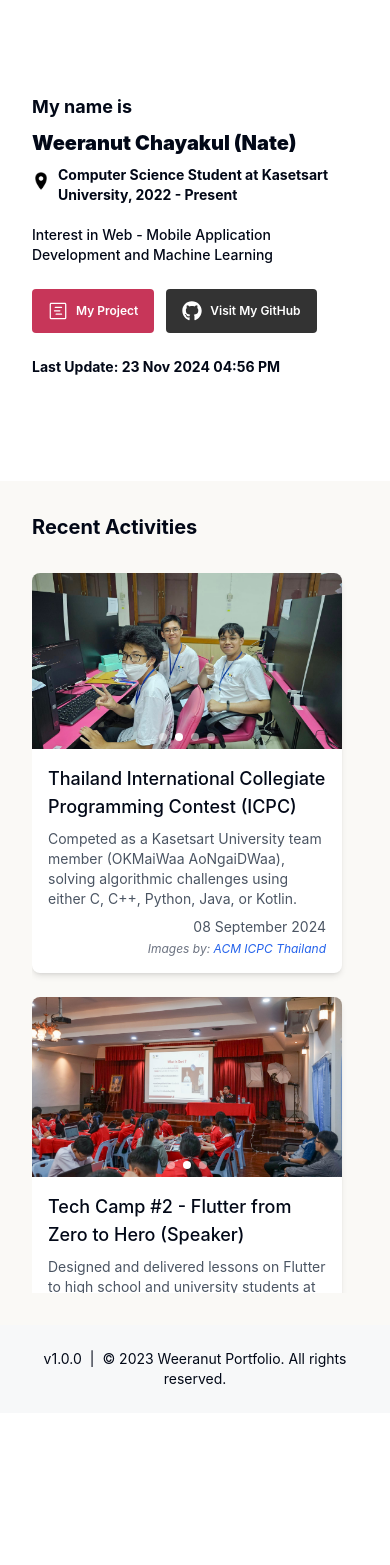
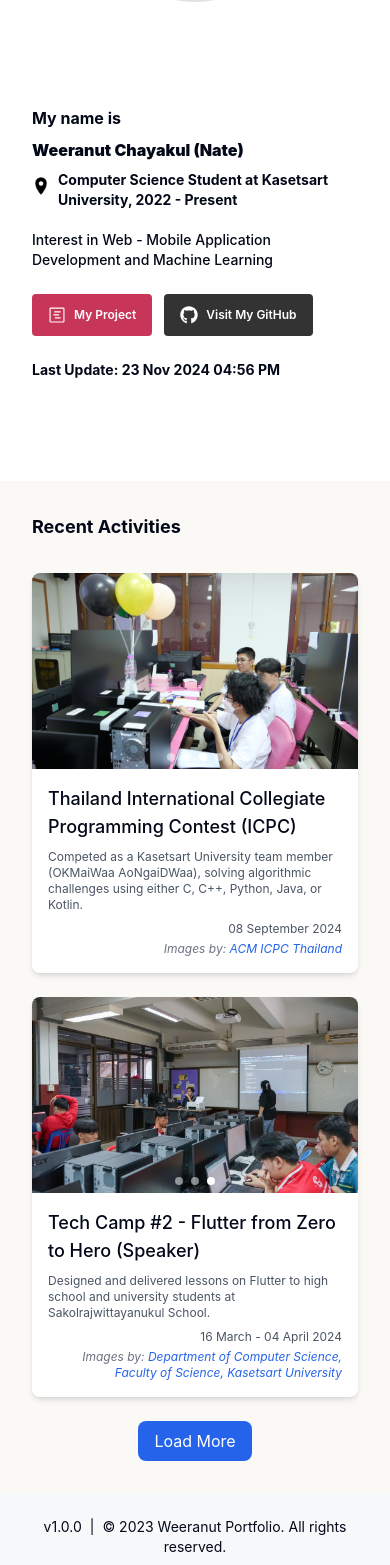
Before and after one commit to WeeranutCK/my-portfolio, a Next.js app: page / in a window 390 px wide. Shown: the part 363-1928 px from the top of the page. Before the commit the page ends 1776 px from the top, so only its background shows below. Built offline with nearby package versions, Linux system fonts and the light colour scheme.

Commit message:
Finish responsive design

```diff
--- a/src/app/_temp/page.tsx
+++ /dev/null
@@ -1,42 +0,0 @@
-"use client";
-
-import { useTheme } from '@/context/ThemeContext';
-import LoadingMiddleware from '@/middleware/LoadingMiddleware';
-import React, { useState } from 'react';
-
-const Page: React.FC = () => {
-  const [isLoading, setIsLoading] = useState(false);
-  const { theme } = useTheme();
-
-  const triggerLoading = () => {
-    setIsLoading(true);
-    setTimeout(() => {
-      setIsLoading(false);
-    }, 3000);
-  };
-
-  return (
-    <LoadingMiddleware isLoading={isLoading}>
-      <div className="flex justify-evenly items-center">
-        <div className={`flex flex-col justify-center items-center p-4 ${
-          theme === 'light' ? '' : 'text-white'
-        }`}>
-          <h1>My Page</h1>
-          <button
-            onClick={triggerLoading}
-            className={`mt-4 px-4 py-2 text-white font-semibold rounded ${
-              theme === 'light'
-                ? 'bg-[#A91D3A] hover:bg-[#C73659]'
-                : 'bg-[#C73659] hover:bg-[#A91D3A]'
-            }`}
-          >
-            Trigger Loading
-          </button>
-        </div>
-        <div className="flex flex-col justify-center items-center">Test</div>
-      </div>
-    </LoadingMiddleware>
-  );
-};
-
-export default Page;
--- a/src/app/layout.tsx
+++ b/src/app/layout.tsx
@@ -3,7 +3,6 @@
 import Footer from "@/components/Footer";
 import Navbar from "@/components/Navbar";
 import { ThemeProvider, useTheme } from "@/context/ThemeContext";
-import LoadingMiddleware from "@/middleware/LoadingMiddleware";
 import React, { useEffect, useState } from "react";
 import "./globals.css";
 
@@ -22,9 +21,7 @@ const ThemedLayout = ({ children }: { children: React.ReactNode }) => {
   return (
     <div className={theme === 'light' ? 'bg-white' : 'bg-[#151515]'}>
       <Navbar />
-      <LoadingMiddleware>
-        <main>{children}</main>
-      </LoadingMiddleware>
+      <main>{children}</main>
       <Footer />
     </div>
   );
--- a/src/app/page.tsx
+++ b/src/app/page.tsx
@@ -6,7 +6,7 @@ import React from 'react';
 
 const Page: React.FC = () => {
   return (
-    <div className="flex flex-col justify-start items-center w-full h-[200svh]">
+    <div className="flex flex-col justify-start items-center w-full min-h-[180svh]">
       <Introduction />
       <Activities />
     </div>
--- a/src/components/Activities.tsx
+++ b/src/components/Activities.tsx
@@ -1,8 +1,9 @@
-"use client";
+'use client';
 
-import { useTheme } from "@/context/ThemeContext";
-import activityData from "@/data/activityData";
-import { useEffect, useState } from "react";
+import { useTheme } from '@/context/ThemeContext';
+import activityData from '@/data/activityData';
+import LoadingMiddleware from "@/middleware/LoadingMiddleware";
+import { useEffect, useState } from 'react';
 
 interface Credit {
   name: string;
@@ -17,8 +18,7 @@ const ImageCarousel = ({ images }: { images: string[] }) => {
     if (!isHovered) {
       const timer = setInterval(() => {
         setCurrentIndex((prev) => (prev + 1) % images.length);
-      }, 3000);
-
+      }, 2000);
       return () => clearInterval(timer);
     }
   }, [images.length, isHovered]);
@@ -68,7 +68,11 @@ const ImageCarousel = ({ images }: { images: string[] }) => {
             stroke="currentColor"
             className="w-6 h-6"
           >
-            <path strokeLinecap="round" strokeLinejoin="round" d="M15.75 19.5L8.25 12l7.5-7.5" />
+            <path
+              strokeLinecap="round"
+              strokeLinejoin="round"
+              d="M15.75 19.5L8.25 12l7.5-7.5"
+            />
           </svg>
         </button>
         <button
@@ -86,7 +90,11 @@ const ImageCarousel = ({ images }: { images: string[] }) => {
             stroke="currentColor"
             className="w-6 h-6"
           >
-            <path strokeLinecap="round" strokeLinejoin="round" d="M8.25 4.5l7.5 7.5-7.5 7.5" />
+            <path
+              strokeLinecap="round"
+              strokeLinejoin="round"
+              d="M8.25 4.5l7.5 7.5-7.5 7.5"
+            />
           </svg>
         </button>
       </div>
@@ -112,18 +120,21 @@ const ImageCredit = ({ credit }: { credit: Credit }) => {
 
   return (
     <div className="flex justify-end mt-auto text-right">
-      <span className={`text-xs italic ${
-        theme === "light" ? "text-gray-500" : "text-gray-400"
-      }`}>
-        Images by: {credit.link ? (
+      <span
+        className={`text-xs italic ${
+          theme === 'light' ? 'text-gray-500' : 'text-gray-400'
+        }`}
+      >
+        Images by:{' '}
+        {credit.link ? (
           <a
             href={credit.link}
             target="_blank"
             rel="noopener noreferrer"
             className={`hover:underline ${
-              theme === "light"
-                ? "text-blue-600 hover:text-blue-700"
-                : "text-blue-400 hover:text-blue-300"
+              theme === 'light'
+                ? 'text-blue-600 hover:text-blue-700'
+                : 'text-blue-400 hover:text-blue-300'
             }`}
           >
             {credit.name}
@@ -138,35 +149,60 @@ const ImageCredit = ({ credit }: { credit: Credit }) => {
 
 const Activities = () => {
   const { theme } = useTheme();
+  const [isLoading, setIsLoading] = useState(false);
+  const [visibleActivities, setVisibleActivities] = useState(2);
+
+  const triggerLoading = () => {
+    setIsLoading(true);
+    setTimeout(() => {
+      loadMoreActivities();
+      setIsLoading(false);
+    }, 10000);
+  };
+
+  const loadMoreActivities = () => {
+    setVisibleActivities((prev) => prev + 2);
+  };
+
   return (
-    <div className={`w-full h-1/2 p-8 md:p-14 ${
-      theme === "light" ? "bg-[#FAF9F6]" : "bg-[#1c1c1c]"
-    }`}>
-      <div className="max-w-[1400px] mx-auto h-full flex flex-col">
-        <div className="text-xl md:text-2xl font-bold mb-8">Recent Activities</div>
-        <div className="flex-1 overflow-y-auto pr-4 custom-scrollbar">
+    <LoadingMiddleware isLoading={isLoading}>
+      <div
+        className={`w-full h-1/2 p-8 md:pt-14 md:px-14 ${
+          theme === 'light' ? 'bg-[#FAF9F6]' : 'bg-[#1c1c1c]'
+        }`}
+      >
+        <div className="max-w-[1400px] mx-auto h-full flex flex-col">
+          <div className="text-lg md:text-xl lg:text-2xl font-bold mb-8">
+            Recent Activities
+          </div>
           <div className="grid grid-cols-1 md:grid-cols-2 gap-6 pb-6">
-            {activityData.map((activity, index) => (
+            {activityData.slice(0, visibleActivities).map((activity, index) => (
               <div
                 key={index}
                 className={`flex flex-col h-[400px] rounded-lg transition-all duration-300 ${
-                  theme === "light"
-                    ? "bg-white shadow-md hover:shadow-lg"
-                    : "bg-[#2d2d2d] shadow-dark hover:shadow-lg"
+                  theme === 'light'
+                    ? 'bg-white shadow-md hover:shadow-lg'
+                    : 'bg-[#2d2d2d] shadow-dark hover:shadow-lg'
                 }`}
               >
                 <ImageCarousel images={activity.images} />
                 <div className="flex flex-col flex-grow p-4">
-                  <h3 className="font-medium text-lg md:text-xl line-clamp-3 md:line-clamp-2 mb-2">{activity.name}</h3>
-                  <p className={`text-sm line-clamp-4 mb-2 ${
-                    theme === "light" ? "text-gray-600" : "text-gray-400"
-                  }`}>
+                  <h3 className="font-medium text-lg md:text-xl line-clamp-3 md:line-clamp-2 mb-2">
+                    {activity.name}
+                  </h3>
+                  <p
+                    className={`text-xs sm:text-sm line-clamp-4 mb-2 ${
+                      theme === 'light' ? 'text-gray-600' : 'text-gray-400'
+                    }`}
+                  >
                     {activity.description}
                   </p>
                   <div className="mt-auto">
-                    <span className={`block text-sm text-right mb-1 ${
-                      theme === "light" ? "text-gray-600" : "text-gray-400"
-                    }`}>
+                    <span
+                      className={`block text-xs sm:text-sm text-right mb-1 ${
+                        theme === 'light' ? 'text-gray-600' : 'text-gray-400'
+                      }`}
+                    >
                       {activity.date}
                     </span>
                     <ImageCredit credit={activity.imageCredit} />
@@ -175,9 +211,17 @@ const Activities = () => {
               </div>
             ))}
           </div>
+          {visibleActivities < activityData.length && (
+            <button
+              onClick={triggerLoading}
+              className="px-4 py-2 mx-auto bg-blue-600 text-white rounded-lg hover:bg-blue-700 transition-colors"
+            >
+              Load More
+            </button>
+          )}
         </div>
       </div>
-    </div>
+    </LoadingMiddleware>
   );
 };
 
--- a/src/components/Introduction.tsx
+++ b/src/components/Introduction.tsx
@@ -11,14 +11,14 @@ export const Introduction: React.FC = () => {
   const { theme } = useTheme();
 
   return (
-    <div className="flex flex-col-reverse px-8 md:px-0 md:flex-row justify-evenly items-center h-1/2 gap-5 md:gap-20 pt-20 md:pt-0">
-      <div className="flex flex-col justify-center items-start gap-2 md:gap-3 font-bold">
-        <div className="text-lg md:text-3xl">My name is</div>
-        <div className="text-xl md:text-5xl font-black">
+    <div className="flex flex-col-reverse px-8 md:px-15 md:flex-row justify-evenly items-center min-h-[100svh] gap-5 md:gap-12 lg:gap-20 pt-20 lg:pt-0">
+      <div className="flex flex-col justify-center items-start gap-2 md:gap-3 font-bold lg:max-w-[50%]">
+        <div className="sm:text-base md:text-lg lg:text-3xl">My name is</div>
+        <div className="sm:text-lg md:text-xl lg:text-3xl font-black">
           Weeranut Chayakul
           <span> (Nate)</span>
         </div>
-        <div className="md:pt-2 text-sm md:text-lg flex items-center gap-2">
+        <div className="lg:pt-2 text-sm lg:text-lg flex items-center gap-2">
           <Image
             src="/location-pin.png"
             alt="location pin"
@@ -33,18 +33,20 @@ export const Introduction: React.FC = () => {
         <div className="font-medium text-sm md:text-base pt-3">
           Interest in Web - Mobile Application Development and Machine Learning
         </div>
-        <div className="flex gap-3 md:gap-5 text-xs md:text-base">
+        <div className="flex gap-3 md:gap-5 text-xs md:text-sm lg:text-lg">
           <button
             onClick={() => {}}
-            className={`mt-4 px-4 py-3 text-white font-semibold rounded flex items-center gap-2 ${
+            className={`mt-4 px-4 py-3 text-white font-semibold rounded flex items-center ${
               theme === 'dark'
                 ? 'bg-[#A91D3A] hover:bg-[#C73659]'
                 : 'bg-[#C73659] hover:bg-[#A91D3A]'
             }`}
           >
-            <GoProjectRoadmap className="text-xl" />
-            <span className="hidden sm:inline">Explore </span>
-            My Project
+            <GoProjectRoadmap className="text-lg md:text-xl" />
+            <div className="pl-2">
+              <span className="hidden sm:inline pr-1">Explore</span>
+              My Project
+            </div>
           </button>
           <Link
             href="https://github.com/weeranutCK"
@@ -59,7 +61,7 @@ export const Introduction: React.FC = () => {
                   : 'bg-[#2b2b2b] hover:bg-[#333333]'
               }`}
             >
-              <FaGithub className="text-xl" />
+              <FaGithub className="text-lg" />
               Visit My GitHub
             </button>
           </Link>
@@ -73,9 +75,9 @@ export const Introduction: React.FC = () => {
           src="/profile-image.jpeg"
           alt="weeranut's profile picture"
           className="rounded-full
-            w-[180px] h-[180px]
-            sm:w-[220px] sm:h-[220px]
-            md:w-[280px] md:h-[280px]
+            w-[200px] h-[200px]
+            sm:w-[190px] sm:h-[190px]
+            md:w-[200px] md:h-[200px]
             lg:w-[350px] lg:h-[350px]
             object-cover"
           width={350}
--- a/src/middleware/LoadingMiddleware.tsx
+++ b/src/middleware/LoadingMiddleware.tsx
@@ -23,7 +23,7 @@ const LoadingMiddleware: React.FC<Props> = ({
 
   const LoadingOverlay = () => (
     <div
-      className="fixed inset-1 flex"
+      className="fixed inset-1 flex backdrop-blur-xl"
       style={{
         position: "fixed",
         zIndex: 9999,
@@ -33,11 +33,11 @@ const LoadingMiddleware: React.FC<Props> = ({
         bottom: 0,
         justifyContent: "center",
         alignItems: "center",
-        backgroundColor: theme === "light" ? "rgba(255, 255, 255, 0.8)" : "rgba(100, 100, 100, 0.5)",
+        backgroundColor: theme === "light" ? "rgba(255, 255, 255, 0.8)" : "rgba(100, 100, 100, 0.8)",
         transition: "opacity 1000ms ease-in-out",
       }}
     >
-      <div className="flex flex-col space-x-4 gap-3 items-center">
+      <div className="flex flex-col space-x-4 gap-3 items-center drop-shadow-md">
         <Loader
           className="animate-spin"
           style={{
```
Also changed, not shown: src/app/projects/page.tsx (+22 -4 lines).
